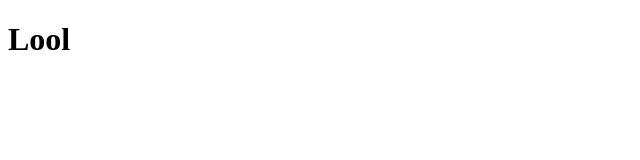
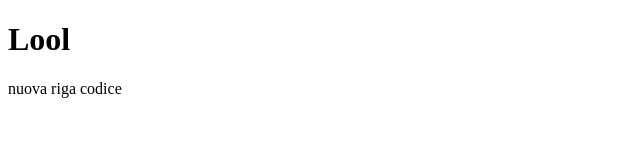
Before and after one commit to Matteo-peruch/prova_git, a plain HTML site: page index.html in a window 1280 px wide. Shown: the whole page, without its empty margins (0-640 px from the left). Drawn offline with Linux system fonts and the light colour scheme.

Commit message:
creato nuovo file(nuovo.js)

```diff
--- a/index.html
+++ b/index.html
@@ -7,5 +7,6 @@
   <body>
   <!--aggiungere tag script-->
     <h1>Lool</h1>
+    <p>nuova riga codice</p>
   </body>
 </html>
--- /dev/null
+++ b/nuovo.js
@@ -0,0 +1 @@
+console.log("nuova feature1");
```
